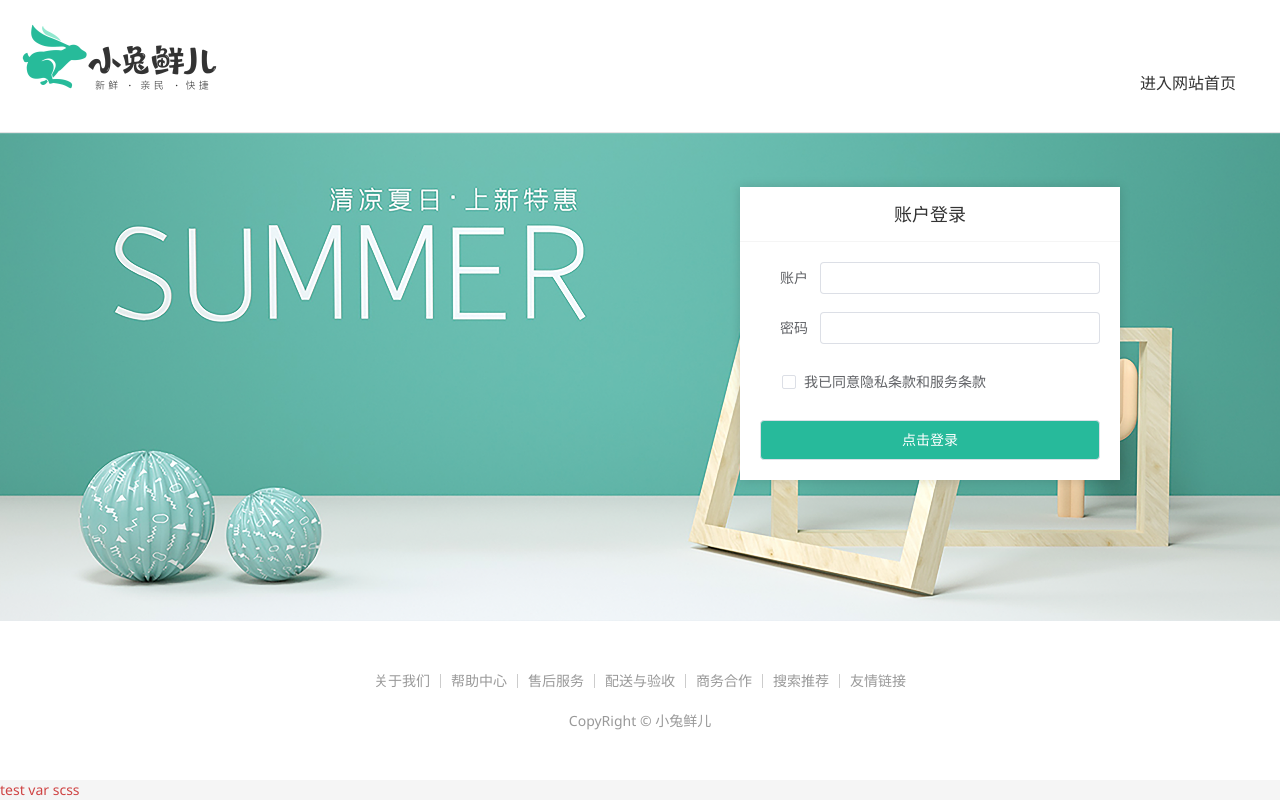
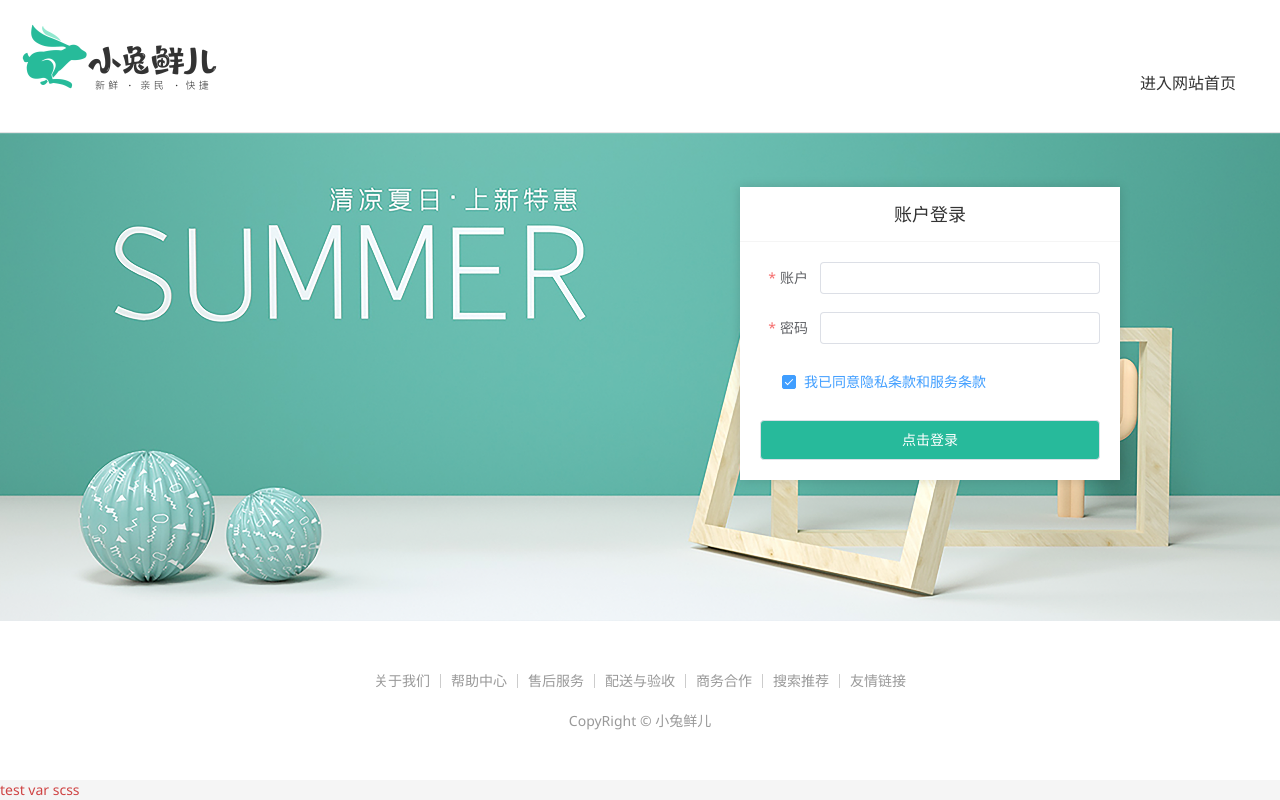
Before and after one commit to xiaozhuge123/vue-rabbit, a Vue app: page /login in a window 1280 px wide. Built offline with nearby package versions, Linux system fonts and the light colour scheme; a small style sheet from the web is missing.

Commit message:
登录基础业务实现

```diff
--- /dev/null
+++ b/src/apis/userApis.js
@@ -0,0 +1,12 @@
+import httpInstance from "@/utils/http.js";
+
+export function loginAPI({ account,password }){
+  return httpInstance({
+    url: '/login',
+    method: 'POST',
+    data: {
+      account,
+      password
+    }
+  })
+}
--- a/src/utils/http.js
+++ b/src/utils/http.js
@@ -1,4 +1,6 @@
 import axios from 'axios'
+import 'element-plus/es/components/message/style/css'
+import {ElMessage} from "element-plus";
 
 // 创建axios实例
 const httpInstance = axios.create({
@@ -13,6 +15,7 @@ httpInstance.interceptors.request.use(config => {
 
 // axios响应式拦截器
 httpInstance.interceptors.response.use(res => res.data, e => {
+  ElMessage({ type: 'warning', message: e.response.data.message })
   return Promise.reject(e)
 })
 
--- a/src/views/Login/index.vue
+++ b/src/views/Login/index.vue
@@ -1,5 +1,52 @@
 <script setup>
+import { ref } from 'vue'
+import {loginAPI} from "@/apis/userApis.js";
+import {ElMessage} from "element-plus";
+import 'element-plus/es/components/message/style/css'
+import {useRouter} from "vue-router";
+// 表单数据对象
+const userInfo = ref({
+  account: '',
+  password: '',
+  agree: true
+})
 
+// 规则数据对象
+const rules = {
+  account: [
+    { required: true, message: '用户名不能为空' }
+  ],
+  password: [
+    { required: true, message: '密码不能为空' },
+    { min: 6, max: 14, message: '密码长度要求6-14个字符' }
+  ],
+  agree: [
+    {
+      validator: (rule, val, callback) => {
+        return val ? callback() : new Error('请先同意协议')
+      }
+    }
+  ]
+}
+
+//获取form实例做统一校验
+const formRef = ref(null)
+const router = useRouter()
+const doLogin = () => {
+  const { account, password } = userInfo.value
+  formRef.value.validate(async (valid) => {
+    console.log(valid)
+    // 以valid做为判断条件 如果通过校验才执行登录逻辑
+    if (valid) {
+      // TODO LOGIN
+      await loginAPI({ account, password })
+      // 1. 提示用户
+      ElMessage({ type: 'success', message: '登录成功' })
+      // 2. 跳转首页
+      router.replace({ path: '/' })
+    }
+  })
+}
 </script>
 
 
@@ -24,20 +71,20 @@
         </nav>
         <div class="account-box">
           <div class="form">
-            <el-form label-position="right" label-width="60px"
+            <el-form ref="formRef" label-position="right" label-width="60px" :model="userInfo" :rules="rules"
                      status-icon>
-              <el-form-item  label="账户">
-                <el-input/>
+              <el-form-item prop="account" label="账户">
+                <el-input v-model="userInfo.account" />
               </el-form-item>
-              <el-form-item label="密码">
-                <el-input/>
+              <el-form-item prop="password" label="密码">
+                <el-input v-model="userInfo.password" />
               </el-form-item>
-              <el-form-item label-width="22px">
-                <el-checkbox  size="large">
+              <el-form-item prop="agree" label-width="22px">
+                <el-checkbox v-model="userInfo.agree" size="large">
                   我已同意隐私条款和服务条款
                 </el-checkbox>
               </el-form-item>
-              <el-button size="large" class="subBtn">点击登录</el-button>
+              <el-button size="large" class="subBtn" @click="doLogin">点击登录</el-button>
             </el-form>
           </div>
         </div>
```
